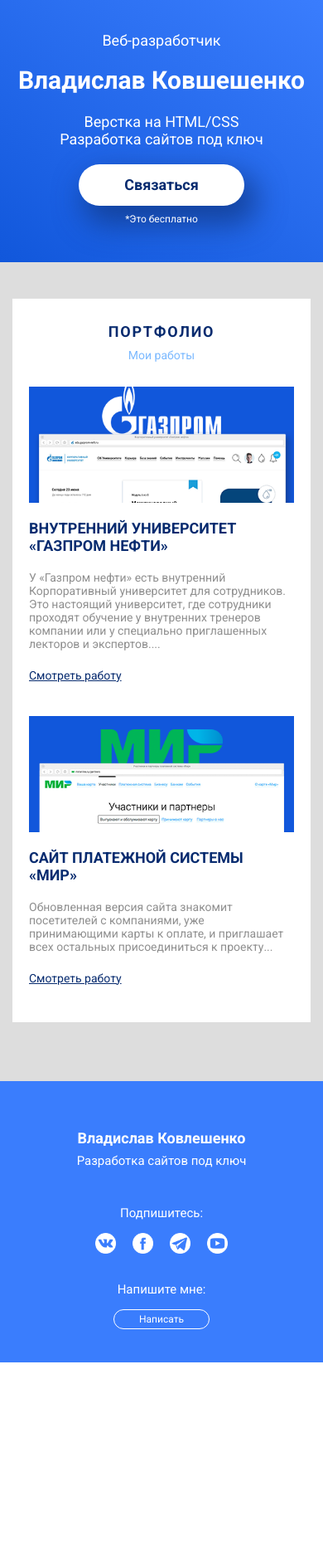
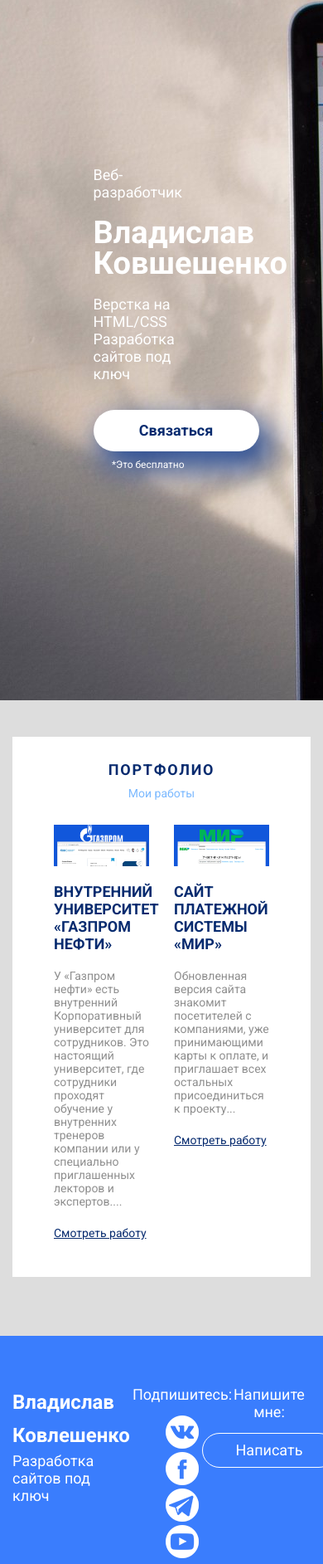
Before and after one commit to asect/asect.github.io, a plain HTML site: page index.html in a window 390 px wide. Shown: the whole page at 83% size. Before the commit the page ends 1642 px from the top, so only its background shows below. Drawn offline with Linux system fonts and the light colour scheme.

Commit message:
Add files via upload

```diff
--- a/css/style.css
+++ b/css/style.css
@@ -6,20 +6,21 @@
 	margin: 0;
 	padding: 0;
 }
-
 img{
 	max-width: 100%;
 }
-
 header{
-	padding: 120px 0 50px 0;
-	background-color: #3a7dfd;
+	height: 100vh;
 	color: #fff;
-	background-image: linear-gradient(-147deg, #3a7dfd 0%, #1157db 100%);
+	background: url('../img/computer_photo2.jpg') no-repeat center;
+	background-attachment: cover;
+	background-position: right right;
+}
+.header-col{
+	padding-top: 200px;
 }
 .header-pre-tittle{
 	font-size: 18px;
-	margin-top: 37px;
 }
 .header-tittle{
 	font-size: 38px;
@@ -41,11 +42,6 @@
 	font-size: 18px;
 	font-weight: 700;
 	border: 0;
-}
-.header-button a{
-	color: #072b6f;
-	text-decoration: none;
-	font-weight: 700;
 }
 .header-button-block{
 	max-width: 210px;
@@ -115,8 +111,7 @@
 .footer-author{
 	font-size: 24px;
 	font-weight: 700;
-	line-height: 17px;
-	margin-bottom: 10px;
+	line-height: 40px;
 }
 footer p{
 	font-size: 18px;
@@ -131,7 +126,7 @@
 .social-block a{
 	margin: 0 13px;
 }
-.social-block img{
+.socila-block img{
 	width: 40px;
 	height: 40px;
 }
@@ -142,92 +137,13 @@
 	border-radius: 24px;
 	border: 1px solid #ffffff;
 	background-color: #3a7dfd;
-	padding: 7px 40px;
+	padding: 0px 40px;
 	font-size: 18px;
 	font-weight: 400;
+	line-height: 39.8px;
 }
 .footer-col{
 	display: flex;
 	align-items: center;
 	flex-direction: column;
 }
-
-/* --========= media =========-- */
-
-@media (max-width: 1200px){
-	.header-pretittle{
-		margin-top: 60px;
-	}
-	.header-tittle{
-		font-size: 30px;
-	}
-	.social-block img{
-		width: 30px;
-		height: 30px;
-	}
-	.footer-button{
-		border-radius: 24px;
-		padding: 5px 30px;
-		font-size: 12px;
-	}
-}
-
-@media (max-width: 992px){
-	header{
-		padding-top: 0;
-		padding-bottom: 25px;
-		text-align: center;
-	}
-	header img{
-		display: none;
-	}
-	.header-pretittle{
-		margin-top: 10px;
-	}
-	.header-button-block{
-		margin: 20px auto;
-
-	}
-	.footer-author{
-		font-size: 18px;
-	}
-	footer p{
-		font-size: 15px;
-	}
-	.social-block img{
-		width: 25px;
-		height: 25px;
-	}
-	.social-block a{
-		margin: 0 8px;
-	}
-	.social-col{
-
-	}
-	.footer-button{
-		border-radius: 24px;
-		padding: 4px 30px;
-		font-size: 12px;
-	}
-}
-
-@media (max-width: 768px){
-	footer{
-		padding-bottom: 40px
-	}
-	.portfolio-col-1, .portfolio-col-2{
-		padding: 0 20px;
-	}
-	.portfolio-col-1{
-		margin-bottom: 40px;
-	}
-	.footer-author, footer p{
-		text-align: center;
-	}
-	.social-block{
-		display: flex;
-		flex-direction: column;
-		margin: 30px;
-	}
-}
-/* --========= media =========-- */
--- a/index.html
+++ b/index.html
@@ -14,19 +14,14 @@
 </head>
 <body>
 	<header>
-		<div class="container">
-			<div class="row">
-				<div class="col-lg-7">
-					<img src="img/imac--smart-object-.png" alt="screen">
-				</div>
-				<div class="col-lg-5">
+		<div class="col-5 offset-3">
+			<div class="header-col">
 				<p class="header-pre-tittle">Веб-разработчик</p>
 				<h1 class="header-tittle">Владислав Ковшешенко</h1>
 				<p class="header-text">Верстка на HTML/CSS <br> Разработка сайтов под ключ</p>
 				<div class="header-button-block">
-						<button class="header-button"><a href="https//vk.com/id203383148">Связаться</a></button>
+					<button class="header-button">Связаться</button>
 					<small>*Это бесплатно</small>
-					</div>
 				</div>
 			</div>
 		</div>
@@ -37,7 +32,7 @@
 			<h2 class="portfolio-tittle">Портфолио</h2>
 			<div class="portfolio-subtittle">Мои работы</div>
 			<div class="row">
-				<div class="col-md-6">
+				<div class="col-6">
 					<div class="portfolio-col-1">
 						<img src="img/site.png" alt="гаспром">
 						<h3>внутренний университет «Газпром нефти»</h3>
@@ -45,7 +40,7 @@
 						<a href="#">Смотреть работу</a>
 					</div>
 				</div>
-				<div class="col-md-6">
+				<div class="col-6">
 					<div class="portfolio-col-2">
 						<img src="img/site2.png" alt="мир">
 						<h3>Сайт платежной системы «Мир»</h3>
@@ -60,22 +55,20 @@
 <footer>
 	<div class="container">
 		<div class="row">
-			<div class="col-md-4">
+			<div class="col-4">
 				<h4 class="footer-author">Владислав Ковлешенко</h4>
 				<p>Разработка сайтов под ключ</p>
 			</div>
-			<div class="col-md-4">
+			<div class="col-4">
 				<div class="social-block">
 					<p >Подпишитесь:</p>
-					<div class="social-col">
-						<a href="https//vk.com/id203383148"><img src="img/vk-social-logotype.png" alt="vk"></a>
+					<a href="http//vk.com/id203383148"><img src="img/vk-social-logotype.png" alt="vk"></a>
 					<a href="#"><img src="img/facebook-logo-button.png" alt="facebook"></a>
 					<a href="#"><img src="img/telegram-symbol.png" alt="telegram"></a>
 					<a href="#"><img src="img/youtube-symbol.png" alt="youtube"></a>
 				</div>
 			</div>
-			</div>
-			<div class="col-md-4">
+			<div class="col-4">
 				<div class="footer-col">
 					<p class="footer-feedback">Напишите мне:</p>
 					<button class="footer-button">Написать</button>
```
Lines whose indentation alone changed are shown as unchanged.
